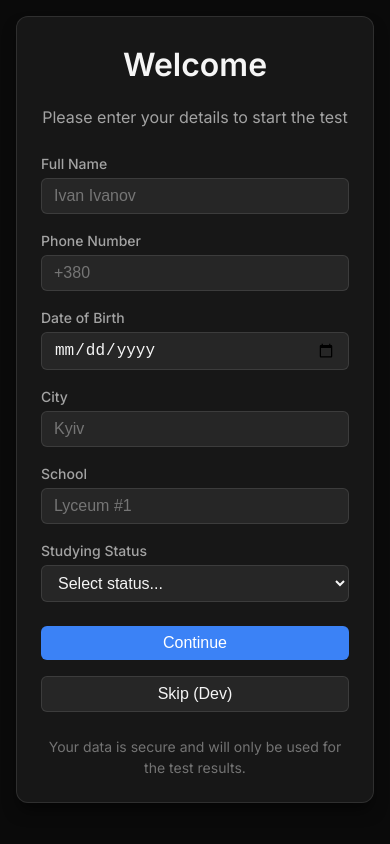
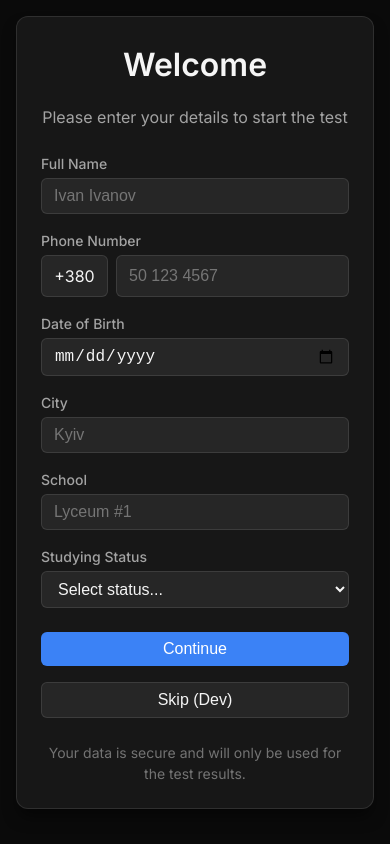
Before and after one commit to AleksZal/Future-job-test, a React (Vite) app in the folder client/: page / in a window 390 px wide. Built offline with nearby package versions, Linux system fonts and the light colour scheme.

Commit message:
feat: add custom ukrainian phone number input

```diff
--- a/client/src/components/login.jsx
+++ b/client/src/components/login.jsx
@@ -2,6 +2,7 @@ import { useState } from 'react';
 import { useNavigate } from 'react-router-dom';
 import { Card } from './ui/Card';
 import { Input } from './ui/Input';
+import { PhoneInput } from './ui/PhoneInput';
 import { Button } from './ui/Button';
 import '../styles/login.css';
 
@@ -21,7 +22,7 @@ export default function Login() {
         {step === 1 ? (
           <form onSubmit={(e) => { e.preventDefault(); setStep(2); }}>
             <Input label="Full Name" placeholder="Ivan Ivanov" />
-            <Input label="Phone Number" placeholder="+380" />
+            <PhoneInput label="Phone Number" />
             <Input label="Date of Birth" type="date" />
             <Input label="City" placeholder="Kyiv" />
             <Input label="School" placeholder="Lyceum #1" />
--- /dev/null
+++ b/client/src/components/ui/PhoneInput.jsx
@@ -0,0 +1,38 @@
+import { useState } from 'react';
+import './ui.css';
+
+export function PhoneInput({ label, error, onChange, value, className = '', ...props }) {
+  const [phone, setPhone] = useState(value || '');
+
+  const handleChange = (e) => {
+    let val = e.target.value.replace(/\D/g, ''); // keep only numbers
+    if (val.length > 9) val = val.substring(0, 9);
+    setPhone(val);
+    if (onChange) {
+      onChange(val);
+    }
+  };
+
+  return (
+    <div className={`input-group ${className}`}>
+      {label && <label className="input-label">{label}</label>}
+      <div style={{ display: 'flex', gap: '8px' }}>
+        <div
+          className="input-field"
+          style={{ width: '80px', display: 'flex', alignItems: 'center', justifyContent: 'center', backgroundColor: 'var(--bg-tertiary)', border: '1px solid var(--border-subtle)', borderRadius: 'var(--radius-sm)' }}
+        >
+          +380
+        </div>
+        <input
+          className={`input-field ${error ? 'input-error' : ''}`}
+          style={{ flex: 1 }}
+          placeholder="50 123 4567"
+          value={phone}
+          onChange={handleChange}
+          {...props}
+        />
+      </div>
+      {error && <span className="input-error-msg">{error}</span>}
+    </div>
+  );
+}
```
